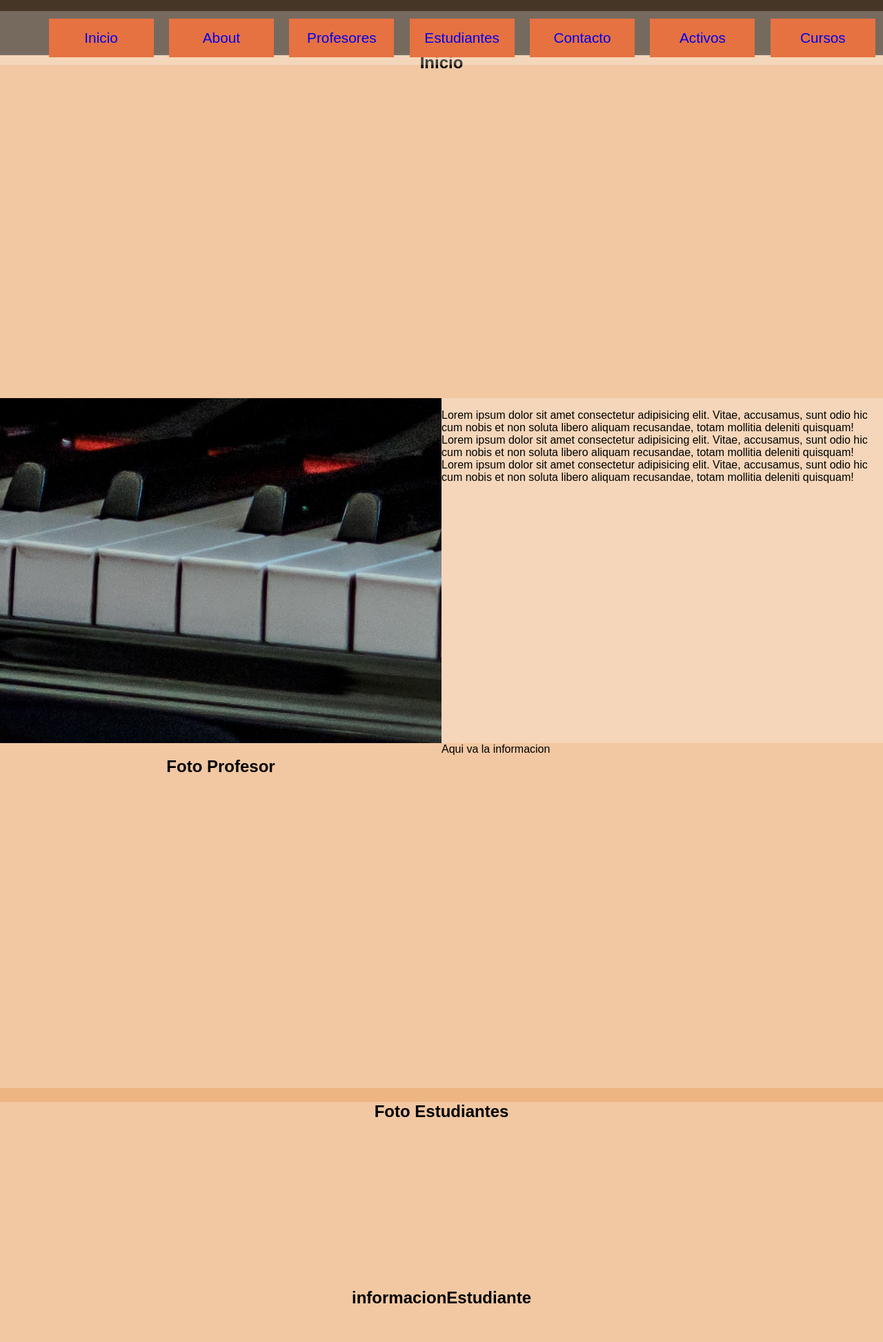
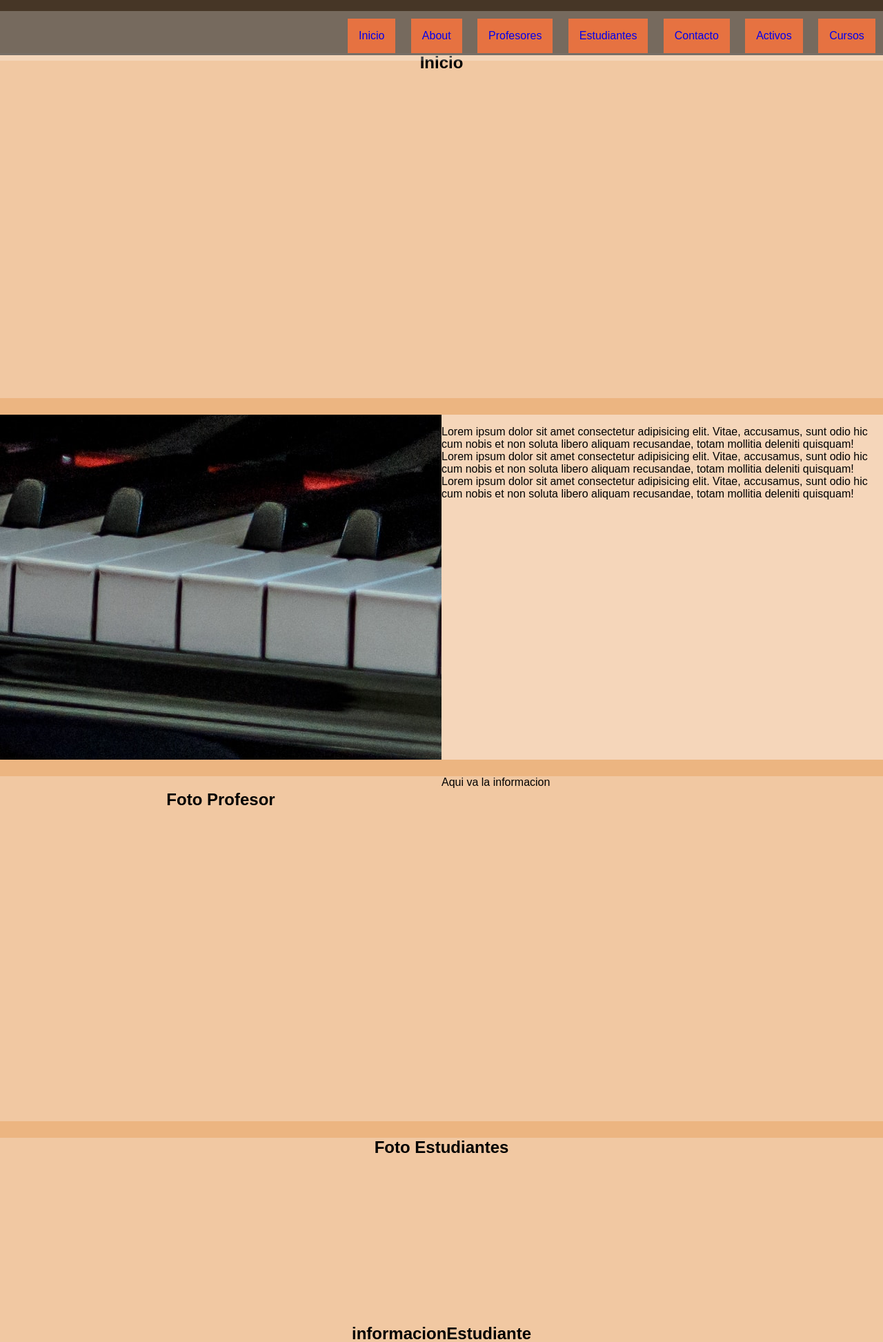
Before and after one commit to ealfarod215/ProyectoCursoWEB, a PHP site: page /ProyectoFinal.html in a window 1280 px wide. Shown: the top 1945 px of the page at 69% size. Run offline with PHP 8.4, Linux system fonts and the light colour scheme; some web fonts are replaced.

Commit message:
agregué los margins a los contenedores

```diff
--- a/ProyectoFinal.html
+++ b/ProyectoFinal.html
@@ -7,7 +7,7 @@
     <meta http-equiv="X-UA-Compatible" content="ie=edge">
     <link rel="stylesheet" href="style.css">
     <link href="https://fonts.googleapis.com/css?family=Muli&display=swap" rel="stylesheet">
-
+    <link rel="stylesheet" media="screen and (min-width: 1300px)" href="css/widescreen.css">
     <title>Document</title>
 
 </head>
--- a/style.css
+++ b/style.css
@@ -44,23 +44,29 @@ body{
 }
 
 #Encabezado nav ul li{
-    width: 120px;
     padding: 1rem;
     margin: 0.7rem;
     background: rgb(230, 114, 65);
-    text-align: center;
-    font-size: 1.3rem;
+}
 
+#cuerpo{
+    margin-top:6%;
 }
 /*Fin de trabajo de estilos en el header*/
 /****************************************/
 
-/*Secciones que componen la estructura de la pagina*/
-/*Se inicia trabajo de estilos en el cuerpo de la pagina*/
 
-#cuerpo{
-    margin-top:6%;
+.tamano{
+    width: 100%;
+    height: 500px;
+    margin-bottom: 1.5rem;
 }
+
+.HyFtamano{
+    width: 100%;
+    height: 10%;
+}
+
 
 #Inicio{
     background:rgba(255, 255, 255, 0.26);
```
